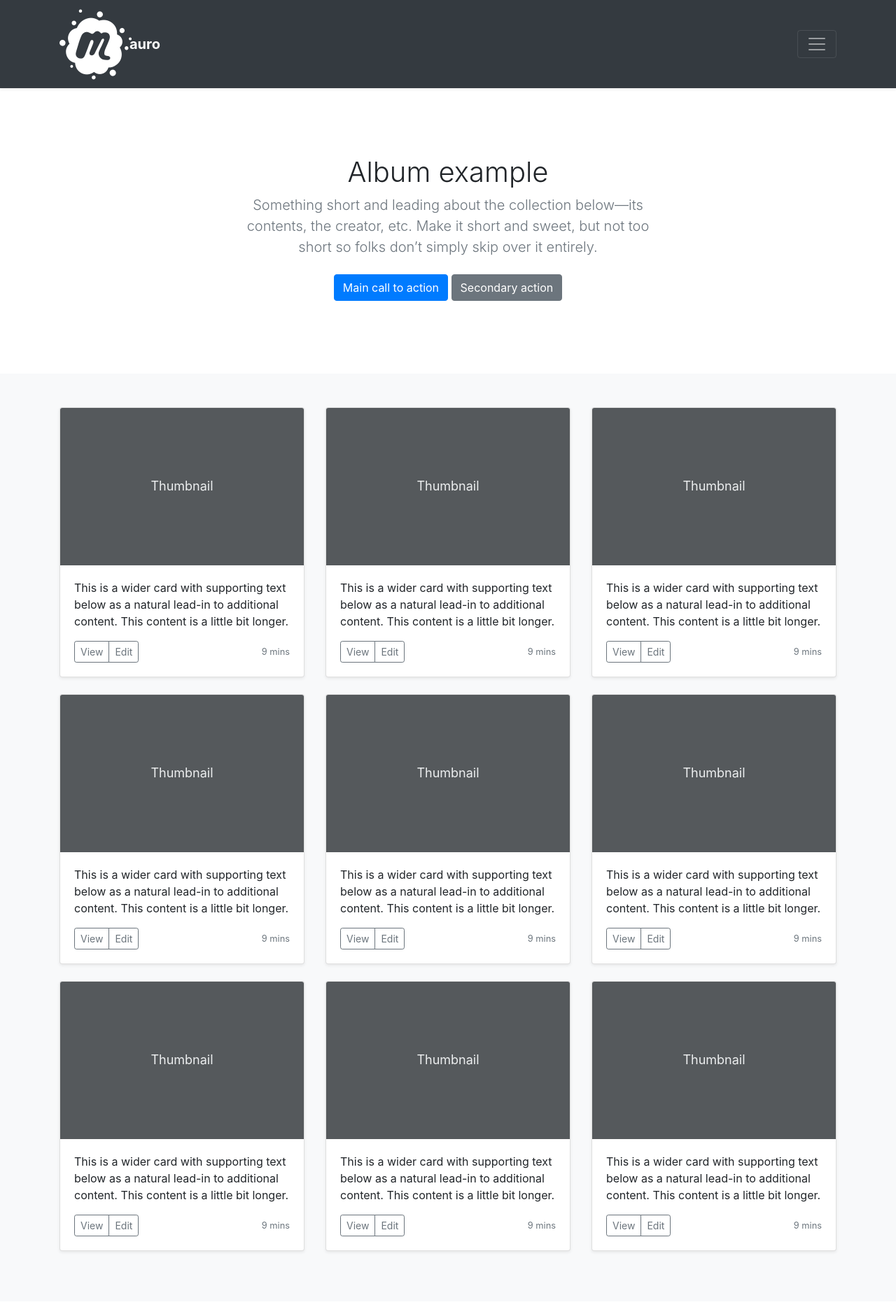
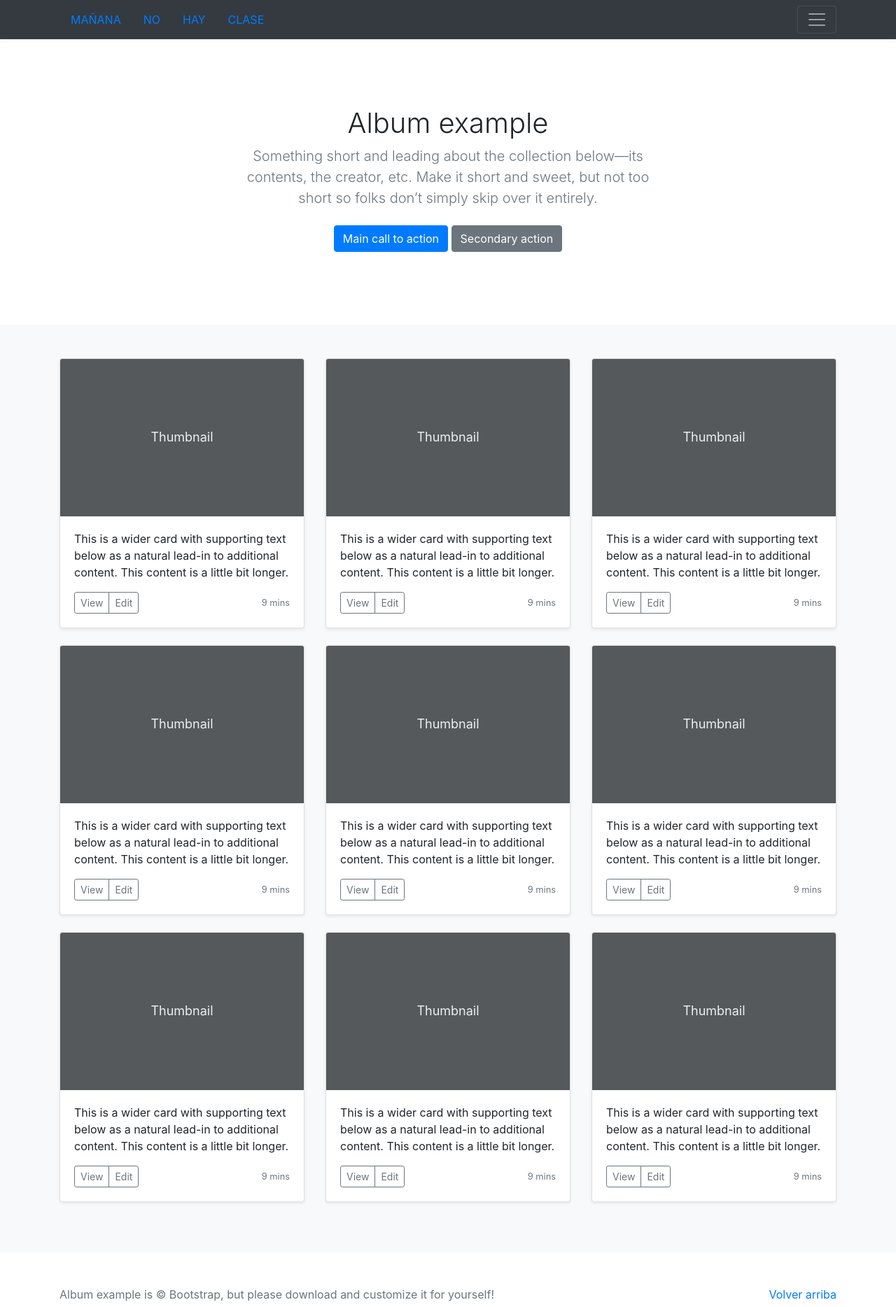
Before and after one commit to maurorodpoumrp/blog, a PHP site: page / in a window 1280 px wide. Shown: the top 1868 px of the page at 70% size. Run offline with PHP 8.4, Linux system fonts and the light colour scheme; some libraries are stand-ins or nearby versions.

Commit message:
Version3

```diff
--- a/bbdd/bbdd.php
+++ b/bbdd/bbdd.php
@@ -0,0 +1,25 @@
+<?php include "configuracion.php"; ?>
+
+<?php
+//Función para conectar a la Base de Datos
+function conectarBD(){
+	try{
+		$con = new PDO("mysql:host=".HOST.";dbname=".DBNAME.";charset=utf8", USER, PASS);
+
+		$con -> setAttribute(PDO::ATTR_ERRMODE, PDO::ERRMODE_EXCEPTION);
+	}
+	catch(PDOException $e){
+		echo "Error: Error al conectar la BD: ".$e->getMessage();
+		file_put_contents("PDOErrors.txt", "\r\n".date('j F, Y, g:i a').$e->getMessage(), FILE_APPEND);
+		exit;
+	}
+	return $con;
+}
+
+//Función para desconectar de la base de datos
+function desconectarBD($con){
+	$con = NULL;
+	return $con;
+}
+
+?>
--- a/bbdd/configuracion.php
+++ b/bbdd/configuracion.php
@@ -0,0 +1,6 @@
+<?php
+	define("HOST","localhost");
+	define("DBNAME","blog");
+	define("USER", "root");
+	define ("PASS", "");
+?>
--- /dev/null
+++ b/inc/encabezado.php
@@ -0,0 +1,78 @@
+<!doctype html>
+<html lang="en">
+	<head>
+		<meta charset="utf-8">
+		<meta name="viewport" content="width=device-width, initial-scale=1, shrink-to-fit=no">
+		<meta name="description" content="">
+		<meta name="author" content="Mark Otto, Jacob Thornton, and Bootstrap contributors">
+		<meta name="generator" content="Jekyll v3.8.6">
+		<title>Mi Blog · Mauro Rodríguez</title>
+
+		<link rel="canonical" href="https://getbootstrap.com/docs/4.4/examples/album/">
+		<link rel="stylesheet" href="https://stackpath.bootstrapcdn.com/bootstrap/4.4.1/css/bootstrap.min.css">
+		<!-- Bootstrap core CSS -->
+		<link href="css/bootstrap.min.css" rel="stylesheet">
+
+		<!-- Favicons -->
+		<link rel="apple-touch-icon" href="https://getbootstrap.com/docs/4.4/assets/img/favicons/apple-touch-icon.png" sizes="180x180">
+		<link rel="icon" href="https://getbootstrap.com/docs/4.4/assets/img/favicons/favicon-32x32.png" sizes="32x32" type="image/png">
+		<link rel="icon" href="https://getbootstrap.com/docs/4.4/assets/img/favicons/favicon-16x16.png" sizes="16x16" type="image/png">
+		<link rel="manifest" href="https://getbootstrap.com/docs/4.4/assets/img/favicons/manifest.json">
+		<link rel="mask-icon" href="https://getbootstrap.com/docs/4.4/assets/img/favicons/safari-pinned-tab.svg" color="#563d7c">
+		<link rel="icon" href="https://getbootstrap.com/docs/4.4/assets/img/favicons/favicon.ico">
+		<meta name="msapplication-config" content="/docs/4.4/assets/img/favicons/browserconfig.xml">
+		<meta name="theme-color" content="#563d7c">
+
+		<style>
+		  .bd-placeholder-img {
+			font-size: 1.125rem;
+			text-anchor: middle;
+			-webkit-user-select: none;
+			-moz-user-select: none;
+			-ms-user-select: none;
+			user-select: none;
+		  }
+
+		  @media (min-width: 768px) {
+			.bd-placeholder-img-lg {
+			  font-size: 3.5rem;
+			}
+		  }
+		</style>
+		<!-- Custom styles for this template -->
+		<link href="css/album.css" rel="stylesheet">
+	</head>
+	<body>
+		<header>
+			<div class="collapse bg-dark" id="navbarHeader">
+				<div class="container">
+					<div class="row">
+						<div class="col-sm-8 col-md-7 py-4">
+							<h4 class="text-white">El blog de Mauro</h4>
+							<p class="text-muted">Add some information about the album below, the author, or any other background context. Make it a few sentences long so folks can pick up some informative tidbits. Then, link them off to some social networking sites or contact information.</p>
+						</div>
+						<div class="col-sm-4 offset-md-1 py-4">
+							<h4 class="text-white">Bienvenido Usuario</h4>
+							<ul class="list-unstyled">
+								<li><a href="#" class="text-white">Mis Datos</a></li>
+								<li><a href="#" class="text-white">Mis publicaciones</a></li>
+								<li><a href="#" class="text-white">Contacto</a></li>
+							</ul>
+						</div>
+					</div>
+				</div>
+			</div>
+			<div class="navbar navbar-dark bg-dark shadow-sm">
+				<div class="container d-flex justify-content-between">
+					<nav class="nav">
+						<a class="nav-link" href="#">MAÑANA</a>
+						<a class="nav-link" href="#">NO</a>
+						<a class="nav-link" href="#">HAY</a>
+						<a class="nav-link" href="#">CLASE</a>
+					</nav>
+					<button class="navbar-toggler" type="button" data-toggle="collapse" data-target="#navbarHeader" aria-controls="navbarHeader" aria-expanded="false" aria-label="Toggle navigation">
+						<span class="navbar-toggler-icon"></span>
+					</button>
+				</div>
+			</div>
+		</header>
--- a/inc/funciones.php
+++ b/inc/funciones.php
@@ -0,0 +1,19 @@
+<?php
+// FUNCIÓN DE RECOGIDA DE DATOS
+function recoge($var, $m = "")
+{
+    if (!isset($_REQUEST[$var])) {
+        $tmp = (is_array($m)) ? [] : "";
+    } elseif (!is_array($_REQUEST[$var])) {
+        $tmp = trim(htmlspecialchars($_REQUEST[$var], ENT_QUOTES, "UTF-8"));
+    } else {
+        $tmp = $_REQUEST[$var];
+        array_walk_recursive($tmp, function (&$valor) {
+            $valor = trim(htmlspecialchars($valor, ENT_QUOTES, "UTF-8"));
+        });
+    }
+    return $tmp;
+}
+
+
+?>
--- /dev/null
+++ b/inc/pie.php
@@ -0,0 +1,13 @@
+		<footer class="text-muted">
+			<div class="container">
+				<p class="float-right">
+					<a href="#">Volver arriba</a>
+				</p>
+				<p>Album example is &copy; Bootstrap, but please download and customize it for yourself!</p>
+			</div>
+		</footer>
+		<script src="js/jquery-3.4.1.slim.min.js"></script>
+		<script>window.jQuery || document.write('<script src="js/jquery.slim.min.js"><\/script>')</script><script src="js/bootstrap.bundle.min.js"></script>
+		<script src="https://kit.fontawesome.com/489a1e3245.js"></script>
+	</body>
+</html>
--- a/index.php
+++ b/index.php
@@ -1,79 +1,6 @@
-<!doctype html>
-<html lang="en">
-	<head>
-		<meta charset="utf-8">
-		<meta name="viewport" content="width=device-width, initial-scale=1, shrink-to-fit=no">
-		<meta name="description" content="">
-		<meta name="author" content="Mark Otto, Jacob Thornton, and Bootstrap contributors">
-		<meta name="generator" content="Jekyll v3.8.6">
-		<title>Mi Blog · Mauro Rodríguez</title>
-
-		<link rel="canonical" href="https://getbootstrap.com/docs/4.4/examples/album/">
-		<link rel="stylesheet" href="https://stackpath.bootstrapcdn.com/bootstrap/4.4.1/css/bootstrap.min.css">
-		<!-- Bootstrap core CSS -->
-		<link href="css/bootstrap.min.css" rel="stylesheet">
-
-		<!-- Favicons -->
-		<link rel="apple-touch-icon" href="https://getbootstrap.com/docs/4.4/assets/img/favicons/apple-touch-icon.png" sizes="180x180">
-		<link rel="icon" href="https://getbootstrap.com/docs/4.4/assets/img/favicons/favicon-32x32.png" sizes="32x32" type="image/png">
-		<link rel="icon" href="https://getbootstrap.com/docs/4.4/assets/img/favicons/favicon-16x16.png" sizes="16x16" type="image/png">
-		<link rel="manifest" href="https://getbootstrap.com/docs/4.4/assets/img/favicons/manifest.json">
-		<link rel="mask-icon" href="https://getbootstrap.com/docs/4.4/assets/img/favicons/safari-pinned-tab.svg" color="#563d7c">
-		<link rel="icon" href="https://getbootstrap.com/docs/4.4/assets/img/favicons/favicon.ico">
-		<meta name="msapplication-config" content="/docs/4.4/assets/img/favicons/browserconfig.xml">
-		<meta name="theme-color" content="#563d7c">
-
-		<style>
-		  .bd-placeholder-img {
-			font-size: 1.125rem;
-			text-anchor: middle;
-			-webkit-user-select: none;
-			-moz-user-select: none;
-			-ms-user-select: none;
-			user-select: none;
-		  }
-
-		  @media (min-width: 768px) {
-			.bd-placeholder-img-lg {
-			  font-size: 3.5rem;
-			}
-		  }
-		</style>
-		<!-- Custom styles for this template -->
-		<link href="css/album.css" rel="stylesheet">
-	</head>
-	<body>
-		<header>
-			<div class="collapse bg-dark" id="navbarHeader">
-				<div class="container">
-					<div class="row">
-						<div class="col-sm-8 col-md-7 py-4">
-							<h4 class="text-white">About</h4>
-							<p class="text-muted">Add some information about the album below, the author, or any other background context. Make it a few sentences long so folks can pick up some informative tidbits. Then, link them off to some social networking sites or contact information.</p>
-						</div>
-						<div class="col-sm-4 offset-md-1 py-4">
-							<h4 class="text-white">Bienvenido Usuario</h4>
-							<ul class="list-unstyled">
-								<li><a href="#" class="text-white">Mis Datos</a></li>
-								<li><a href="#" class="text-white">Mis publicaciones</a></li>
-								<li><a href="#" class="text-white">Contacto</a></li>
-							</ul>
-						</div>
-					</div>
-				</div>
-			</div>
-			<div class="navbar navbar-dark bg-dark shadow-sm">
-				<div class="container d-flex justify-content-between">
-					<a href="#" class="navbar-brand d-flex align-items-center">
-						<i class="fab fa-meetup fa-5x"></i> <strong>auro</strong>
-					</a>
-					<button class="navbar-toggler" type="button" data-toggle="collapse" data-target="#navbarHeader" aria-controls="navbarHeader" aria-expanded="false" aria-label="Toggle navigation">
-						<span class="navbar-toggler-icon"></span>
-					</button>
-				</div>
-			</div>
-		</header>
-
+<?php require_once("bbdd/bbdd.php"); ?>
+<?php require_once("inc/funciones.php"); ?>
+<?php require_once("inc/encabezado.php"); ?>
 		<main role="main">
 
 			<section class="jumbotron text-center">
@@ -115,17 +42,4 @@
 				</div>
 			</div>
 		</main>
-
-		<footer class="text-muted">
-			<div class="container">
-				<p class="float-right">
-					<a href="#">Volver arriba</a>
-				</p>
-				<p>Album example is &copy; Bootstrap, but please download and customize it for yourself!</p>
-			</div>
-		</footer>
-		<script src="js/jquery-3.4.1.slim.min.js"></script>
-		<script>window.jQuery || document.write('<script src="js/jquery.slim.min.js"><\/script>')</script><script src="js/bootstrap.bundle.min.js"></script>
-		<script src="https://kit.fontawesome.com/489a1e3245.js"></script>
-	</body>
-</html>
+<?php require_once("inc/pie.php"); ?>
```
